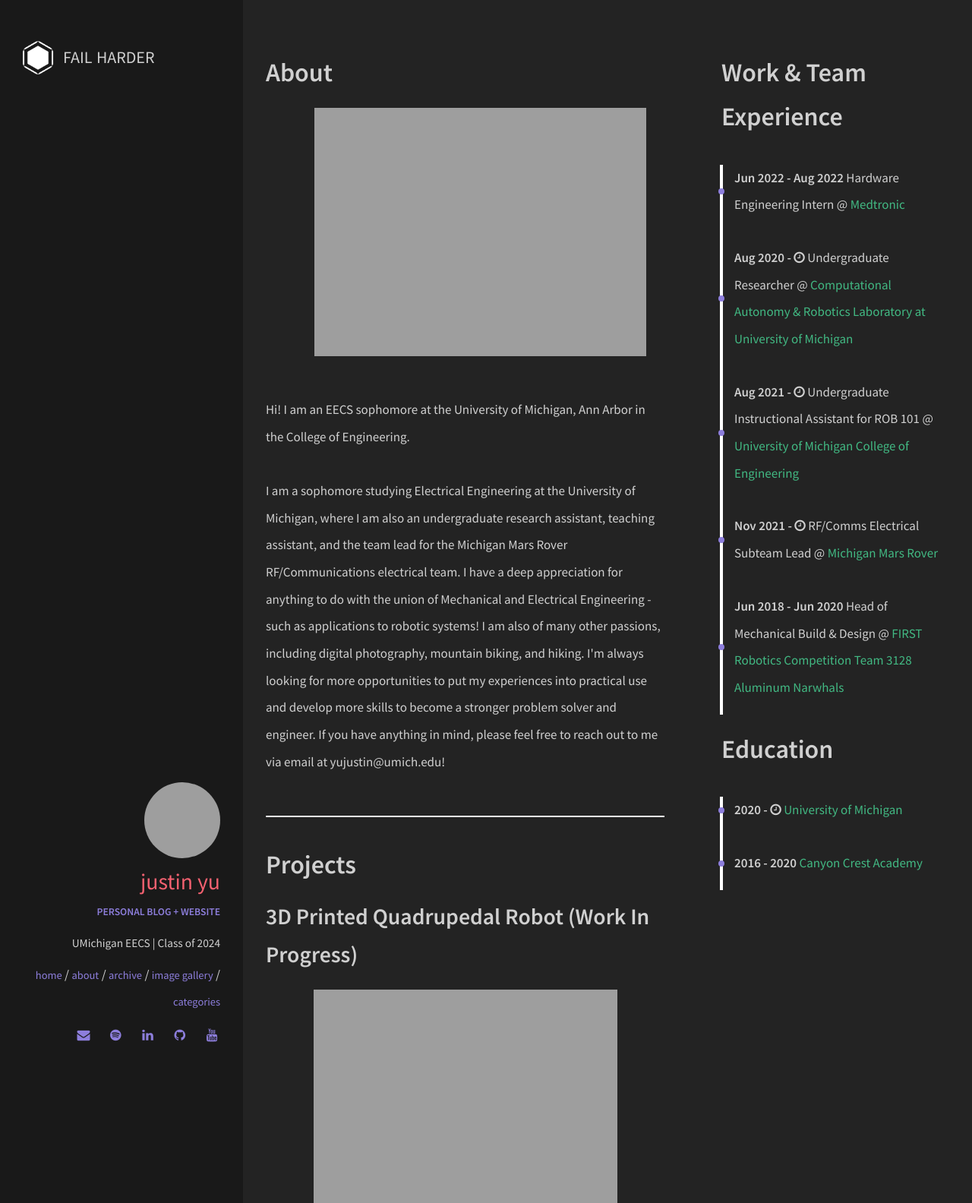
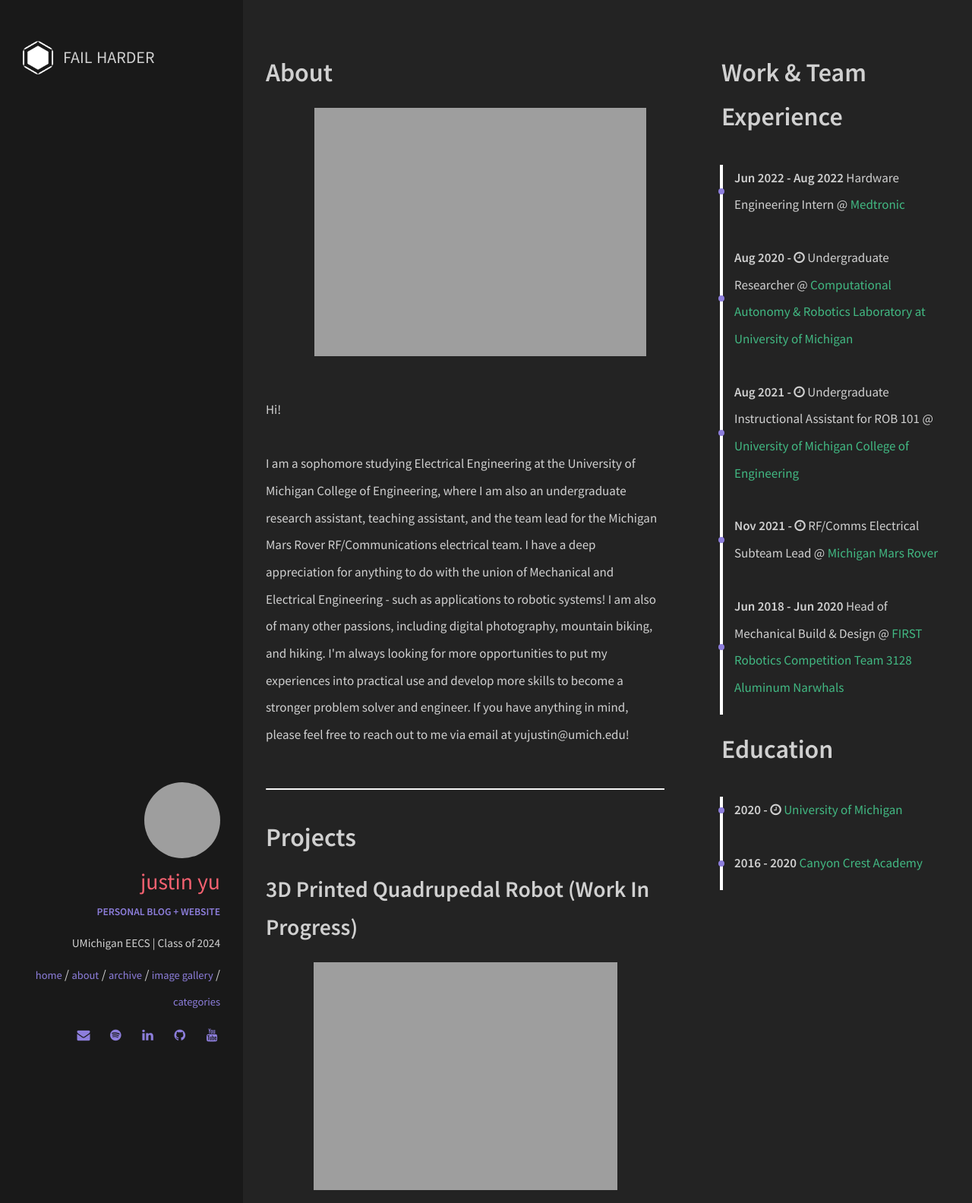
Before and after one commit to uynitsuj/uynitsuj.github.io, a Jekyll site: the page built from about.html, in a window 1280 px wide, cut to the strip 0-1584 px from the top of the page. Shown: the whole strip at 76% size. Built offline with Jekyll 4.4.1, drawn with Linux system fonts in a browser that asks for light colours.

Commit message:
Update about.html

```diff
--- a/_includes/sections/about.html
+++ b/_includes/sections/about.html
@@ -4,10 +4,10 @@
     <ol> <a href="{{ site.url }}/img/gallery/DSC2127-min.png" data-lightbox="QPassemblyphoto" data-title="Assembling the Quadruped"><img width="90%" src="{{ site.url }}/img/gallery/DSC2127-min.png"></a>
     </ol>
     <br>
-    Hi! I am an EECS sophomore at the University of Michigan, Ann Arbor in the College of Engineering. <br /><br/>
+    Hi! <br /><br/>
 
 
-    I am a sophomore studying Electrical Engineering at the University of Michigan, where I am also an undergraduate research assistant, teaching assistant, and the team lead for the Michigan Mars Rover RF/Communications electrical team. I have a deep appreciation for anything to do with the union of Mechanical and Electrical Engineering - such as applications to robotic systems! I am also of many other passions, including digital photography, mountain biking, and hiking.
+    I am a sophomore studying Electrical Engineering at the University of Michigan College of Engineering, where I am also an undergraduate research assistant, teaching assistant, and the team lead for the Michigan Mars Rover RF/Communications electrical team. I have a deep appreciation for anything to do with the union of Mechanical and Electrical Engineering - such as applications to robotic systems! I am also of many other passions, including digital photography, mountain biking, and hiking.
 
 
     I'm always looking for more opportunities to put my experiences into practical use and develop more skills to become a stronger problem solver and engineer. If you have anything in mind, please feel free to reach out to me via email at yujustin@umich.edu! <br /><br/>
```
